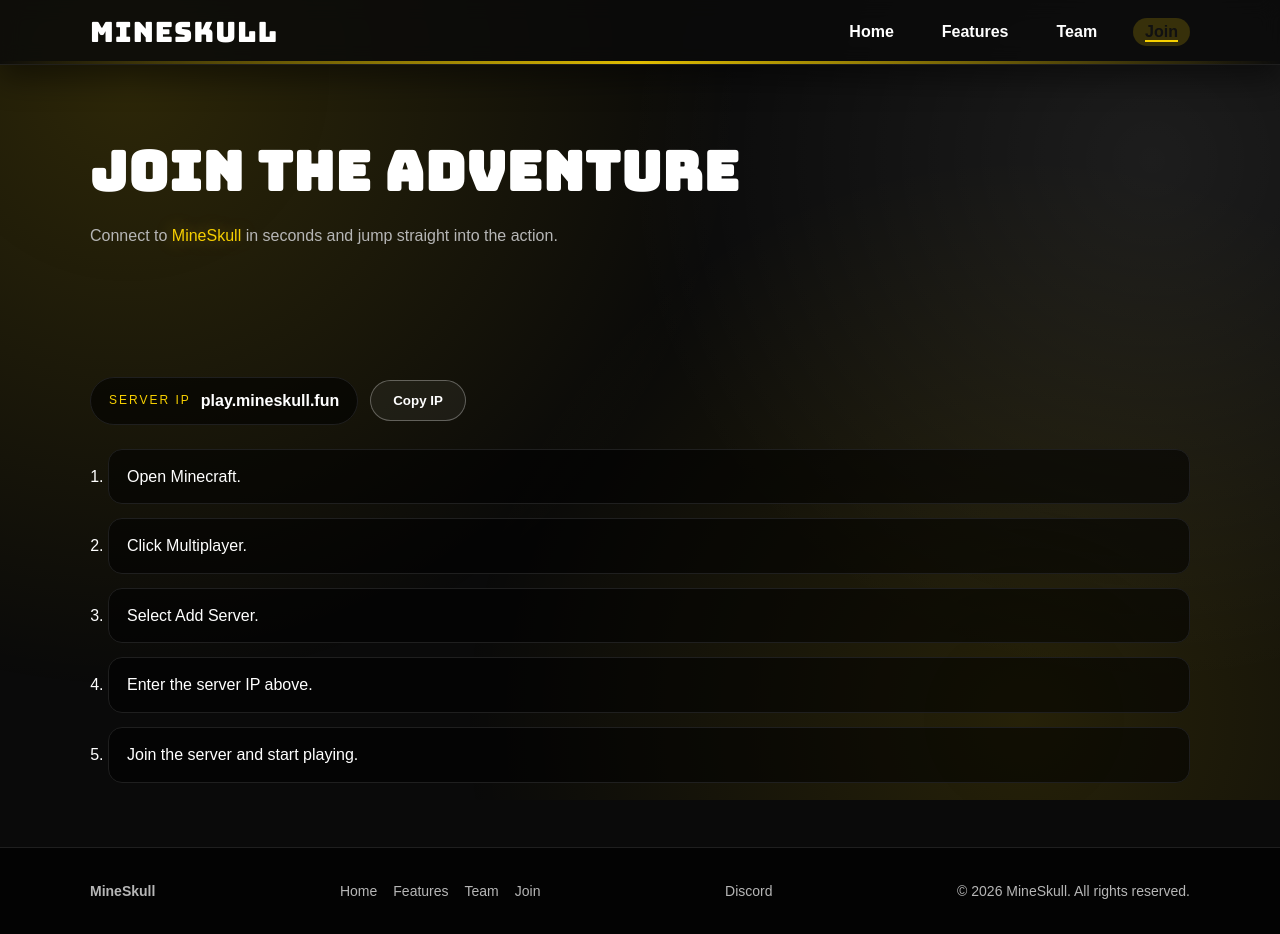
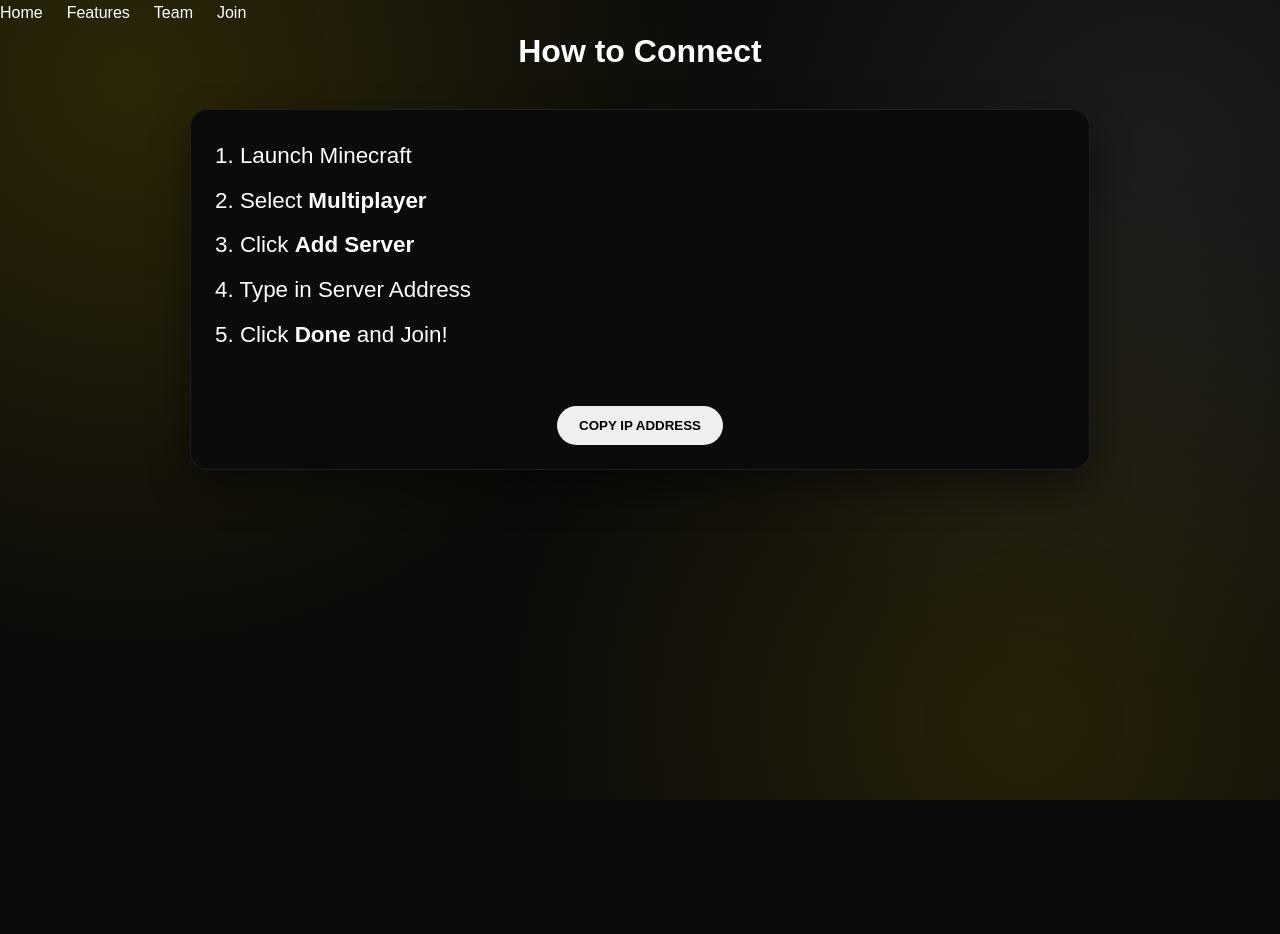
Before and after one commit to darkereditz14-ai/mineskull-handmade, a plain HTML site: page join.html in a window 1280 px wide. After the commit the page ends 800 px from the top, so only its background shows below. Drawn offline with Linux system fonts and the light colour scheme; a web font is replaced by a local one.

Commit message:
Update join.html

```diff
--- a/join.html
+++ b/join.html
@@ -1,75 +1,30 @@
-<!doctype html>
+<!DOCTYPE html>
 <html lang="en">
-  <head>
-    <meta charset="UTF-8" />
-    <meta name="viewport" content="width=device-width, initial-scale=1.0" />
-    <title>MineSkull | Join</title>
-    <link rel="stylesheet" href="style.css" />
-  </head>
-  <body data-page="join">
-    <nav class="nav">
-      <div class="container nav-inner">
-        <a class="nav-logo" href="index.html" data-server-name>MineSkull</a>
-        <div class="nav-links">
-          <a class="nav-link" data-page="home" href="index.html">Home</a>
-          <a class="nav-link" data-page="features" href="features.html">Features</a>
-          <a class="nav-link" data-page="team" href="team.html">Team</a>
-          <a class="nav-link" data-page="join" href="join.html">Join</a>
+<head>
+    <meta charset="UTF-8">
+    <title>Join | MineSkull</title>
+    <link rel="stylesheet" href="style.css">
+</head>
+<body>
+    <nav>
+        <div class="logo bungee serverName"></div>
+        <div class="nav-links"><a href="index.html">Home</a><a href="features.html">Features</a><a href="team.html">Team</a><a href="join.html" style="color: var(--primary)">Join</a></div>
+    </nav>
+    <div class="container" style="max-width: 900px;">
+        <h1 class="bungee" style="text-align: center; margin-bottom: 2rem;">How to <span style="color: var(--primary)">Connect</span></h1>
+        <div class="card">
+            <div style="font-size: 1.4rem; line-height: 2;">
+                <p>1. Launch Minecraft <strong><span class="version"></span></strong></p>
+                <p>2. Select <strong>Multiplayer</strong></p>
+                <p>3. Click <strong>Add Server</strong></p>
+                <p>4. Type <span class="serverIP" style="color: var(--primary)"></span> in Server Address</p>
+                <p>5. Click <strong>Done</strong> and Join!</p>
+            </div>
+            <div style="text-align: center; margin-top: 3rem;">
+                <button class="btn btn-yellow" onclick="copyIP()">COPY IP ADDRESS</button>
+            </div>
         </div>
-      </div>
-    </nav>
-
-    <main class="page-content">
-      <header class="page-hero">
-        <div class="container section-header">
-          <h1 class="section-title">Join the Adventure</h1>
-          <p class="section-subtitle">
-            Connect to <span class="accent" data-server-name>MineSkull</span> in seconds and jump
-            straight into the action.
-          </p>
-        </div>
-      </header>
-
-      <section class="section">
-        <div class="container">
-          <div class="ip-bar">
-            <div class="ip-pill">
-              <span class="label">Server IP</span>
-              <span class="ip-text" data-server-ip>play.mineskull.fun</span>
-            </div>
-            <button class="btn btn-outline" data-copy-ip>Copy IP</button>
-          </div>
-
-          <ol class="steps">
-            <li>Open Minecraft.</li>
-            <li>Click Multiplayer.</li>
-            <li>Select Add Server.</li>
-            <li>Enter the server IP above.</li>
-            <li>Join the server and start playing.</li>
-          </ol>
-        </div>
-      </section>
-    </main>
-
-    <footer class="footer">
-      <div class="container footer-inner">
-        <div>
-          <strong data-server-name>MineSkull</strong>
-        </div>
-        <div class="footer-links">
-          <a href="index.html">Home</a>
-          <a href="features.html">Features</a>
-          <a href="team.html">Team</a>
-          <a href="join.html">Join</a>
-        </div>
-        <div class="footer-links">
-          <a data-discord-url href="#">Discord</a>
-        </div>
-        <div class="footer-copy" data-copyright>© 2026 MineSkull. All rights reserved.</div>
-      </div>
-    </footer>
-
-    <script src="config.js"></script>
-    <script src="script.js"></script>
-  </body>
+    </div>
+    <script src="config.js"></script><script src="script.js"></script>
+</body>
 </html>
```
